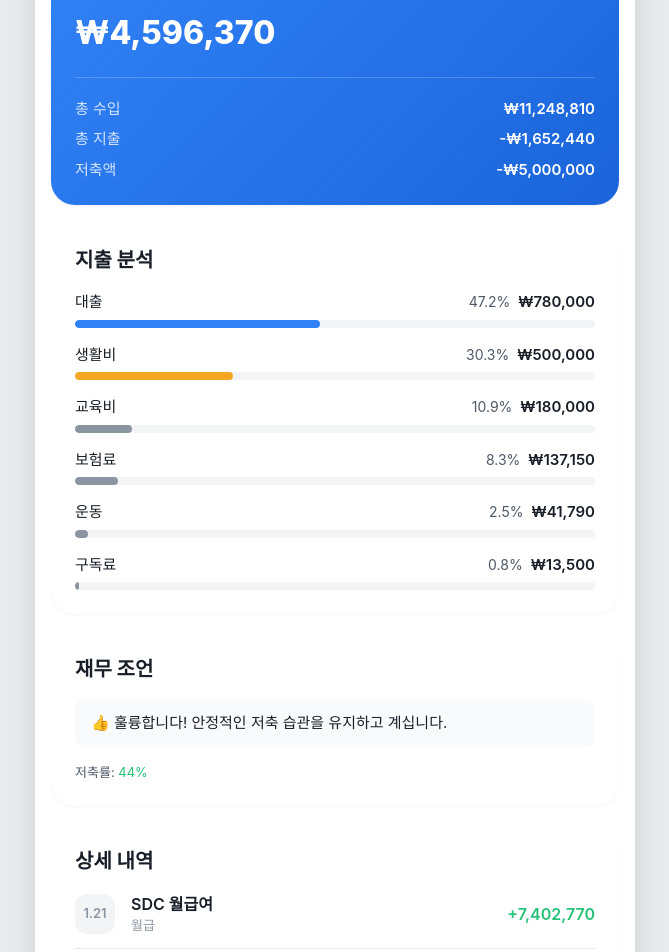
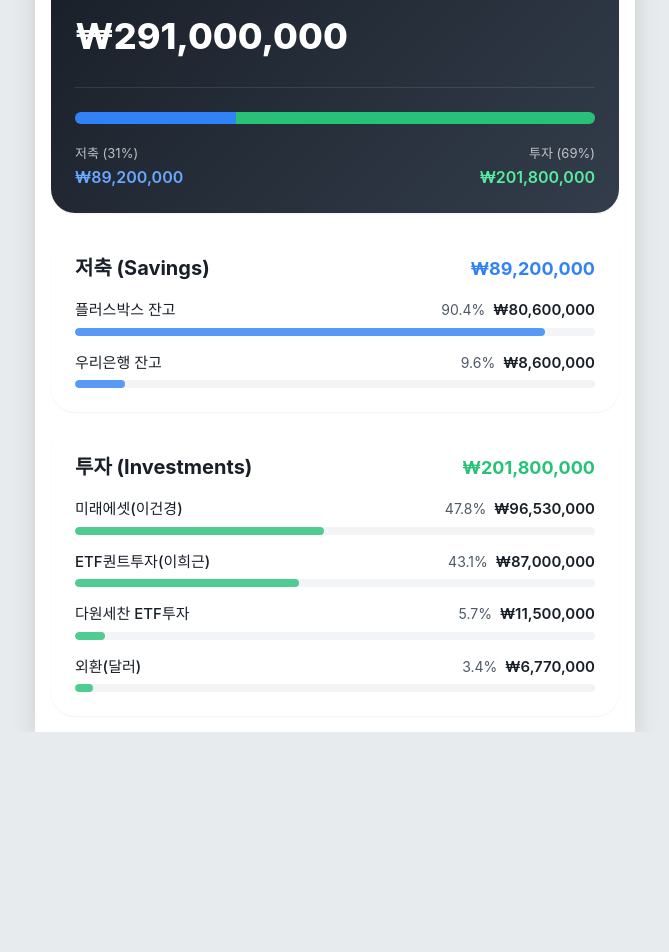
Before and after one commit to heekeunlee/my_finance_001, a React (Vite) app: page / in a window 1280 px wide. Shown: the part 140-1092 px from the top of the page, without its empty margins (305-974 px from the left). After the commit the page ends 872 px from the top, so only its background shows below. Built offline with nearby package versions, Linux system fonts and the light colour scheme.

Commit message:
feat: Pivot to Asset Dashboard with Savings/Investments View

```diff
--- a/src/App.jsx
+++ b/src/App.jsx
@@ -1,26 +1,13 @@
-import { useState, useEffect } from 'react'
+import { useState } from 'react'
 import './App.css'
 import Dashboard from './components/Dashboard'
-import TransactionList from './components/TransactionList'
-import SavingsAdvisor from './components/SavingsAdvisor'
-import ExpenseBreakdown from './components/ExpenseBreakdown'
-import { financeData } from './data/financeData'
+import AssetCategory from './components/AssetCategory'
+import { assetData } from './data/assetData'
 
 function App() {
-  const [currentMonth, setCurrentMonth] = useState('2026-01');
-
-  const data = financeData[currentMonth] || { income: [], expenses: [], savings: [] };
-
-  const incomeTotal = data.income.reduce((acc, t) => acc + t.amount, 0);
-  const expenseTotal = data.expenses.reduce((acc, t) => acc + t.amount, 0);
-  const savingsTotal = data.savings.reduce((acc, t) => acc + t.amount, 0);
-
-  // Combine for list view
-  const allTransactions = [
-    ...data.income.map(t => ({ ...t, type: 'income' })),
-    ...data.savings.map(t => ({ ...t, type: 'savings' })),
-    ...data.expenses.map(t => ({ ...t, type: 'variable' })) // Type for color coding logic
-  ].sort((a, b) => new Date(b.date) - new Date(a.date));
+  const savingsTotal = assetData.savings.reduce((acc, item) => acc + item.amount, 0);
+  const investmentsTotal = assetData.investments.reduce((acc, item) => acc + item.amount, 0);
+  const totalAssets = savingsTotal + investmentsTotal;
 
   return (
     <div className="container p-md">
@@ -33,22 +20,22 @@ function App() {
 
       <main className="flex-col gap-md">
         <Dashboard
-          income={incomeTotal}
-          expenses={expenseTotal}
-          savings={savingsTotal}
+          totalAssets={totalAssets}
+          savingsTotal={savingsTotal}
+          investmentsTotal={investmentsTotal}
         />
 
-        <ExpenseBreakdown expenses={data.expenses} />
-
-        <SavingsAdvisor
-          income={incomeTotal}
-          // Estimate fixed vs variable roughly for advice or update logic
-          fixed={data.expenses.filter(e => ['월세', '대출', '보험료', '구독료'].includes(e.category)).reduce((a, b) => a + b.amount, 0)}
-          variable={data.expenses.filter(e => !['월세', '대출', '보험료', '구독료'].includes(e.category)).reduce((a, b) => a + b.amount, 0)}
-          savings={savingsTotal}
+        <AssetCategory
+          title="저축 (Savings)"
+          items={assetData.savings}
+          color="#3182F6"
         />
 
-        <TransactionList transactions={allTransactions} />
+        <AssetCategory
+          title="투자 (Investments)"
+          items={assetData.investments}
+          color="#27C278"
+        />
       </main>
     </div>
   )
--- a/src/components/ExpenseBreakdown.jsx
+++ b/src/components/AssetCategory.jsx
@@ -1,43 +1,41 @@
 import React from 'react';
 
-const ExpenseBreakdown = ({ expenses }) => {
-    // Group by category
-    const categories = expenses.reduce((acc, curr) => {
-        acc[curr.category] = (acc[curr.category] || 0) + curr.amount;
-        return acc;
-    }, {});
-
-    const totalExpense = expenses.reduce((sum, item) => sum + item.amount, 0);
-
-    // Sort by amount desc
-    const sortedCategories = Object.entries(categories)
-        .sort(([, a], [, b]) => b - a);
+const AssetCategory = ({ title, items, color = 'var(--color-primary)' }) => {
+    const total = items.reduce((acc, item) => acc + item.amount, 0);
 
     const formatMoney = (amount) => {
         return new Intl.NumberFormat('ko-KR', { style: 'currency', currency: 'KRW' }).format(amount);
     };
 
+    // Sort by amount descending
+    const sortedItems = [...items].sort((a, b) => b.amount - a.amount);
+
     return (
         <div className="card">
-            <h3 className="section-title">지출 분석</h3>
+            <div className="flex justify-between items-center" style={{ marginBottom: '16px' }}>
+                <h3 className="section-title" style={{ marginBottom: 0 }}>{title}</h3>
+                <span style={{ fontSize: '18px', fontWeight: 700, color: color }}>{formatMoney(total)}</span>
+            </div>
+
             <div className="flex-col gap-md">
-                {sortedCategories.map(([category, amount], idx) => {
-                    const percentage = ((amount / totalExpense) * 100).toFixed(1);
+                {sortedItems.map((item, idx) => {
+                    const percentage = ((item.amount / total) * 100).toFixed(1);
                     return (
-                        <div key={category}>
+                        <div key={idx}>
                             <div className="flex justify-between items-center" style={{ marginBottom: '6px' }}>
-                                <span style={{ fontSize: '15px', fontWeight: 500 }}>{category}</span>
+                                <span style={{ fontSize: '15px', fontWeight: 500 }}>{item.name}</span>
                                 <div className="flex gap-sm">
                                     <span style={{ fontSize: '14px', color: 'var(--color-text-sub)' }}>{percentage}%</span>
-                                    <span style={{ fontSize: '15px', fontWeight: 600 }}>{formatMoney(amount)}</span>
+                                    <span style={{ fontSize: '15px', fontWeight: 600 }}>{formatMoney(item.amount)}</span>
                                 </div>
                             </div>
                             <div style={{ width: '100%', height: '8px', background: '#F2F4F6', borderRadius: '4px', overflow: 'hidden' }}>
                                 <div style={{
                                     width: `${percentage}%`,
                                     height: '100%',
-                                    background: idx === 0 ? 'var(--color-primary)' : idx === 1 ? '#F5A623' : '#8B95A1',
-                                    borderRadius: '4px'
+                                    background: color,
+                                    borderRadius: '4px',
+                                    opacity: 0.8
                                 }}></div>
                             </div>
                         </div>
@@ -48,4 +46,4 @@ const ExpenseBreakdown = ({ expenses }) => {
     );
 };
 
-export default ExpenseBreakdown;
+export default AssetCategory;
--- a/src/components/Dashboard.jsx
+++ b/src/components/Dashboard.jsx
@@ -1,32 +1,39 @@
 import React from 'react';
 
-const Dashboard = ({ income, expenses, savings }) => {
-    const balance = income - expenses - savings;
-
+const Dashboard = ({ totalAssets, savingsTotal, investmentsTotal }) => {
     const formatMoney = (amount) => {
         return new Intl.NumberFormat('ko-KR', { style: 'currency', currency: 'KRW' }).format(amount);
     }
 
+    const savingsPercent = ((savingsTotal / totalAssets) * 100).toFixed(0);
+    const investmentPercent = ((investmentsTotal / totalAssets) * 100).toFixed(0);
+
     return (
-        <div className="card" style={{ background: 'linear-gradient(135deg, #3182F6 0%, #1B64DA 100%)', color: 'white' }}>
+        <div className="card" style={{ background: 'linear-gradient(135deg, #191F28 0%, #333D4B 100%)', color: 'white' }}>
             <div className="flex-col gap-sm">
-                <span style={{ opacity: 0.9, fontSize: '15px', fontWeight: 500 }}>남은 자산 (저축 제외)</span>
-                <h2 style={{ fontSize: '32px', color: 'white', fontWeight: 800 }}>{formatMoney(balance)}</h2>
+                <span style={{ opacity: 0.9, fontSize: '15px', fontWeight: 500 }}>총 자산</span>
+                <h2 style={{ fontSize: '36px', color: 'white', fontWeight: 800 }}>{formatMoney(totalAssets)}</h2>
             </div>
 
-            <div className="divider" style={{ backgroundColor: 'rgba(255,255,255,0.2)', margin: '20px 0' }}></div>
+            <div className="divider" style={{ backgroundColor: 'rgba(255,255,255,0.1)', margin: '24px 0' }}></div>
 
-            <div className="flex justify-between items-center" style={{ fontSize: '15px', marginBottom: '8px' }}>
-                <span style={{ opacity: 0.8 }}>총 수입</span>
-                <span style={{ fontWeight: 600 }}>{formatMoney(income)}</span>
-            </div>
-            <div className="flex justify-between items-center" style={{ fontSize: '15px', marginBottom: '8px' }}>
-                <span style={{ opacity: 0.8 }}>총 지출</span>
-                <span style={{ fontWeight: 600 }}>-{formatMoney(expenses)}</span>
-            </div>
-            <div className="flex justify-between items-center" style={{ fontSize: '15px' }}>
-                <span style={{ opacity: 0.8 }}>저축액</span>
-                <span style={{ fontWeight: 600 }}>-{formatMoney(savings)}</span>
+            <div className="flex-col gap-md">
+                {/* Visual Bar */}
+                <div style={{ width: '100%', height: '12px', background: 'rgba(255,255,255,0.1)', borderRadius: '6px', overflow: 'hidden', display: 'flex' }}>
+                    <div style={{ width: `${savingsPercent}%`, height: '100%', background: '#3182F6' }}></div> {/* Blue for Savings */}
+                    <div style={{ width: `${investmentPercent}%`, height: '100%', background: '#27C278' }}></div> {/* Green for Investment */}
+                </div>
+
+                <div className="flex justify-between" style={{ marginTop: '4px' }}>
+                    <div className="flex-col">
+                        <span style={{ fontSize: '13px', opacity: 0.7, marginBottom: '2px' }}>저축 ({savingsPercent}%)</span>
+                        <span style={{ fontSize: '16px', fontWeight: 600, color: '#68A8FF' }}>{formatMoney(savingsTotal)}</span>
+                    </div>
+                    <div className="flex-col" style={{ alignItems: 'flex-end' }}>
+                        <span style={{ fontSize: '13px', opacity: 0.7, marginBottom: '2px' }}>투자 ({investmentPercent}%)</span>
+                        <span style={{ fontSize: '16px', fontWeight: 600, color: '#57EBA1' }}>{formatMoney(investmentsTotal)}</span>
+                    </div>
+                </div>
             </div>
         </div>
     );
--- a/src/components/SavingsAdvisor.jsx
+++ /dev/null
@@ -1,51 +0,0 @@
-import React from 'react';
-
-const SavingsAdvisor = ({ income, fixed, variable, savings }) => {
-    if (income === 0) return null;
-
-    const savingsRate = (savings / income) * 100;
-
-    let messages = [];
-
-    // Logic based on user's specific context or general rules
-    if (savingsRate >= 50) {
-        messages.push('🌟 대단해요! 수입의 절반 이상을 저축하고 계시네요.');
-    } else if (savingsRate >= 30) {
-        messages.push('👍 훌륭합니다! 안정적인 저축 습관을 유지하고 계십니다.');
-    } else if (savingsRate >= 10) {
-        messages.push('📈 저축액을 조금 더 늘려보세요. 고정 지출을 줄이는 것이 도움될 수 있습니다.');
-    } else {
-        messages.push('⚠️ 저축 비율이 낮습니다. 불필요한 지출이 없는지 확인해보세요.');
-    }
-
-    // Suggestion based on expense analysis
-    if (fixed > variable * 2) {
-        messages.push('💡 고정 지출 비중이 높습니다. 월세, 대출 이자, 보험료 등을 점검해보세요.');
-    }
-
-    return (
-        <div className="card">
-            <h3 className="section-title">재무 조언</h3>
-            <div style={{ display: 'flex', flexDirection: 'column', gap: '12px' }}>
-                {messages.map((msg, idx) => (
-                    <div key={idx} style={{
-                        padding: '12px 16px',
-                        background: '#F9FAFB',
-                        borderRadius: '8px',
-                        fontSize: '15px',
-                        lineHeight: '1.5',
-                        color: 'var(--color-text-main)'
-                    }}>
-                        {msg}
-                    </div>
-                ))}
-            </div>
-
-            <div style={{ marginTop: '16px', display: 'flex', justifyContent: 'space-between', fontSize: '13px', color: 'var(--color-text-sub)' }}>
-                <div>저축률: <span style={{ color: savingsRate >= 30 ? 'var(--color-success)' : 'var(--color-text-main)' }}>{savingsRate.toFixed(0)}%</span></div>
-            </div>
-        </div>
-    );
-};
-
-export default SavingsAdvisor;
--- a/src/components/TransactionList.jsx
+++ /dev/null
@@ -1,65 +0,0 @@
-import React from 'react';
-
-const TransactionList = ({ transactions }) => {
-    if (transactions.length === 0) {
-        return (
-            <div className="card" style={{ textAlign: 'center', padding: '40px 20px' }}>
-                <p className="text-weak">거래 내역이 없습니다.</p>
-            </div>
-        )
-    }
-
-    const formatMoney = (amount) => {
-        return amount.toLocaleString('ko-KR');
-    }
-
-    const formatDate = (isoString) => {
-        const date = new Date(isoString);
-        return `${date.getMonth() + 1}.${date.getDate()} `;
-    }
-
-    // Combine category and description for clarity
-    return (
-        <div className="card">
-            <h3 className="section-title">상세 내역</h3>
-            <div className="flex-col">
-                {transactions.map((t, index) => (
-                    <div key={t.id}>
-                        {index > 0 && <div className="divider" style={{ margin: '12px 0' }}></div>}
-                        <div className="flex justify-between items-center">
-                            <div className="flex gap-md items-center">
-                                <div style={{
-                                    minWidth: '40px',
-                                    height: '40px',
-                                    borderRadius: '12px',
-                                    background: '#F2F4F6',
-                                    display: 'flex',
-                                    alignItems: 'center',
-                                    justifyContent: 'center',
-                                    fontSize: '13px',
-                                    fontWeight: '600',
-                                    color: '#8B95A1'
-                                }}>
-                                    {formatDate(t.date)}
-                                </div>
-                                <div className="flex-col">
-                                    <span style={{ fontWeight: 600, fontSize: '16px' }}>{t.description}</span>
-                                    <span style={{ fontSize: '13px', color: '#8B95A1' }}>{t.category}</span>
-                                </div>
-                            </div>
-                            <span style={{
-                                fontWeight: 600,
-                                fontSize: '16px',
-                                color: t.type === 'income' ? 'var(--color-success)' : 'var(--color-text-main)'
-                            }}>
-                                {t.type === 'income' ? '+' : '-'}{formatMoney(t.amount)}
-                            </span>
-                        </div>
-                    </div>
-                ))}
-            </div>
-        </div>
-    );
-};
-
-export default TransactionList;
--- /dev/null
+++ b/src/data/assetData.js
@@ -0,0 +1,12 @@
+export const assetData = {
+    savings: [
+        { name: '우리은행 잔고', amount: 8600000 },
+        { name: '플러스박스 잔고', amount: 80600000 }
+    ],
+    investments: [
+        { name: 'ETF퀀트투자(이희근)', amount: 87000000 },
+        { name: '미래에셋(이건경)', amount: 96530000 },
+        { name: '다원세찬 ETF투자', amount: 11500000 },
+        { name: '외환(달러)', amount: 6770000 }
+    ]
+};
--- a/src/data/financeData.js
+++ /dev/null
@@ -1,21 +0,0 @@
-export const financeData = {
-    "2026-01": {
-        income: [
-            { id: 'i1', date: '2026-01-21', description: 'SDC 월급여', amount: 7402770, category: '월급' },
-            { id: 'i2', date: '2026-01-15', description: 'SDC 특허보상금', amount: 56040, category: '기타' },
-            { id: 'i3', date: '2026-01-11', description: '클라우드 월세', amount: 1700000, category: '임대수익' },
-            { id: 'i4', date: '2025-12-31', description: '포레스퀘어 상가 월세', amount: 2090000, category: '임대수익' },
-        ],
-        expenses: [
-            { id: 'e1', date: '2026-01-01', description: '경기지역화폐 충전', amount: 500000, category: '생활비' },
-            { id: 'e2', date: '2026-01-06', description: '넷플릭스', amount: 13500, category: '구독료' },
-            { id: 'e3', date: '2026-01-09', description: '첼로 레슨(이희근)', amount: 180000, category: '교육비' },
-            { id: 'e4', date: '2026-01-09', description: '상가대출(이건경)', amount: 780000, category: '대출' },
-            { id: 'e5', date: '2026-01-20', description: '망포복합체육센터(수영)', amount: 41790, category: '운동' },
-            { id: 'e6', date: '2026-01-21', description: '메리츠화재', amount: 137150, category: '보험료' },
-        ],
-        savings: [
-            { id: 's1', date: '2026-01-01', description: '플러스 박스 저축', amount: 5000000, category: '저축' },
-        ]
-    }
-};
```
